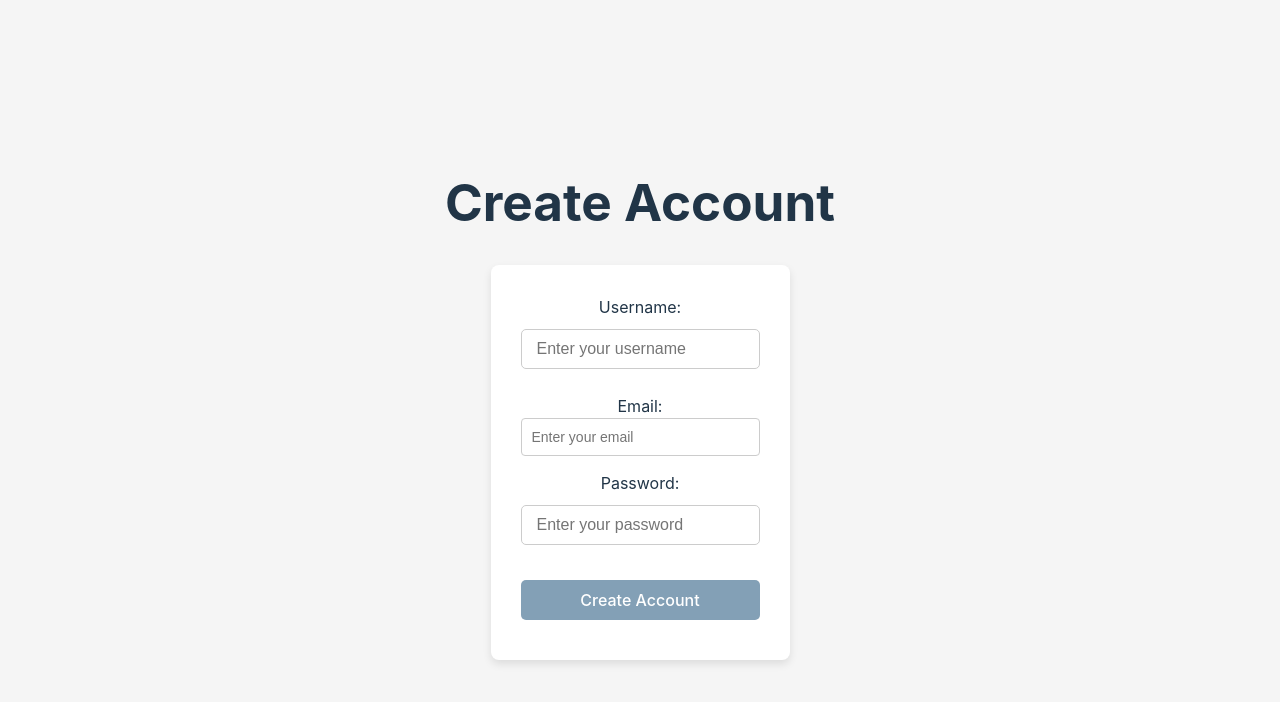
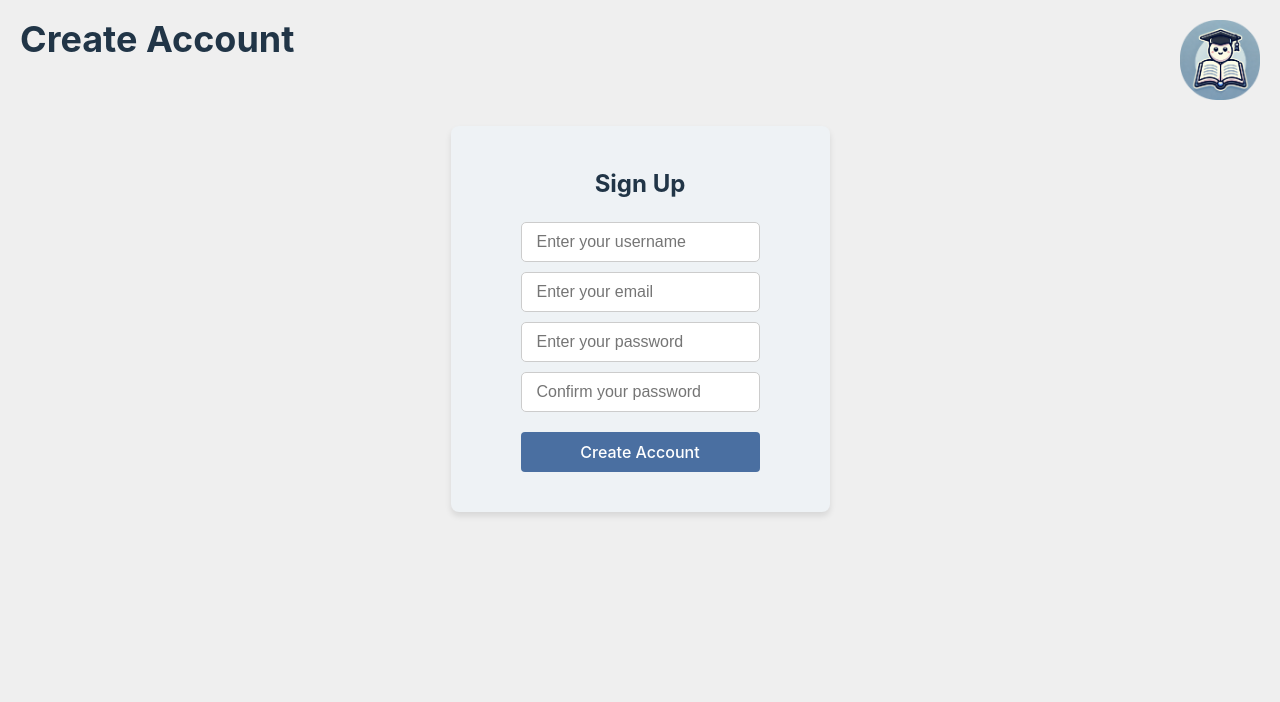
Before and after one commit to Saahil-Gupta/Egg-ucateMe, a React (Vite) app: page /create-account in a window 1280 px wide. Shown: the top 702 px of the page. Built offline with nearby package versions, Linux system fonts and the light colour scheme.

Commit message:
CreateAccount

```diff
--- a/src/App.css
+++ b/src/App.css
@@ -293,6 +293,8 @@ body {
 .login-form {
   display: inline-block;
   padding: 20px;
+  padding-right: 70px;
+  padding-left: 70px;
   background-color: #eef2f5;
   border-radius: 8px;
   box-shadow: 0 4px 6px rgba(0, 0, 0, 0.1);
@@ -383,6 +385,8 @@ body {
   background: #ffffff;
   padding: 30px;
   border-radius: 8px;
+  padding-right: 70px;
+  padding-left: 70px;
   box-shadow: 0 4px 8px rgba(0, 0, 0, 0.1);
 }
 
@@ -442,7 +446,7 @@ body {
   color: #666;
 }
 /* Поля ввода */
-input[type="text"], input[type="password"] {
+input[type="text"], input[type="password"], input[type="email"] {
   width: 100%; /* Занимает всю ширину контейнера */
   max-width: 300px; /* Ограничение ширины */
   padding: 10px 15px; /* Внутренние отступы */
--- a/src/App.jsx
+++ b/src/App.jsx
@@ -7,7 +7,7 @@ import LandingPage from "./components/LandingPage"
 import { BrowserRouter as Router, Route, Routes } from "react-router-dom";
 import LoginPage from "./components/LoginPage.jsx"; // Import LoginPage
 import CreateAccountPage from "./components/CreateAccountPage.jsx";
-
+import GetStarted from "./components/GetStarted.jsx";
 export default function App() {
   return (
     <Router>
--- a/src/components/CreateAccountPage.jsx
+++ b/src/components/CreateAccountPage.jsx
@@ -1,4 +1,5 @@
 import React, { useState } from "react";
+import logo from "../assets/logo.png";
 import "../App.css";
 
 export default function CreateAccountPage() {
@@ -6,7 +7,10 @@ export default function CreateAccountPage() {
     username: "",
     email: "",
     password: "",
+    confirmPassword: "",
   });
+
+  const [error, setError] = useState(""); // State for inline error
 
   const handleInputChange = (e) => {
     const { name, value } = e.target;
@@ -15,17 +19,31 @@ export default function CreateAccountPage() {
 
   const handleFormSubmit = (e) => {
     e.preventDefault();
+    if (formData.password !== formData.confirmPassword) {
+      setError("Passwords do not match"); // Show inline error
+      return;
+    }
+    setError(""); // Clear error on success
     console.log("Form data:", formData);
     alert(`Account created successfully for ${formData.username}`);
-    // Here you can add logic to send data to a server or Firebase
+    // Add logic to send data to a server or Firebase here
   };
 
   return (
-    <div className="create-account-container">
+    <div className="login-container">
+      {/* Header container for the title and logo */}
+      <div className="header-container">
         <h1>Create Account</h1>
-      <form className="create-account-form" onSubmit={handleFormSubmit}>
+        <div className="logo-container">
+          <img src={logo} alt="Logo" />
+        </div>
+      </div>
+
+      {/* Create Account form */}
+      <div className="login-form">
+        <h2>Sign Up</h2>
+        <form onSubmit={handleFormSubmit}>
           <label>
-          Username:
             <input
               type="text"
               name="username"
@@ -36,7 +54,6 @@ export default function CreateAccountPage() {
             />
           </label>
           <label>
-          Email:
             <input
               type="email"
               name="email"
@@ -47,7 +64,6 @@ export default function CreateAccountPage() {
             />
           </label>
           <label>
-          Password:
             <input
               type="password"
               name="password"
@@ -57,10 +73,25 @@ export default function CreateAccountPage() {
               required
             />
           </label>
+          <label>
+            <input
+              type="password"
+              name="confirmPassword"
+              placeholder="Confirm your password"
+              value={formData.confirmPassword}
+              onChange={handleInputChange}
+              required
+            />
+          </label>
+
+          {/* Inline Error Message */}
+          {error && <p className="error-message">{error}</p>}
+
           <button type="submit" className="button">
             Create Account
           </button>
         </form>
       </div>
+    </div>
   );
 }
--- a/src/components/LandingPage.jsx
+++ b/src/components/LandingPage.jsx
@@ -2,9 +2,7 @@ import { useState, useEffect } from "react";
 import { useNavigate } from "react-router-dom";
 import logo from "../assets/logo.png";
 import "../App.css";
-import { FontAwesomeIcon } from '@fortawesome/react-fontawesome';
-import { faGoogle } from '@fortawesome/free-brands-svg-icons';
-import GoogleButton from 'react-google-button'
+import GoogleButton from 'react-google-button';
 
 export default function LandingPage() {
   const quotes = [
@@ -14,7 +12,6 @@ export default function LandingPage() {
   ];
 
   const [currentQuoteIndex, setCurrentQuoteIndex] = useState(0);
-  const [showButtons, setShowButtons] = useState(false);
   const navigate = useNavigate(); // For navigation
 
   useEffect(() => {
@@ -40,32 +37,12 @@ export default function LandingPage() {
         {quotes[currentQuoteIndex]}
       </h2>
       <div className="button-container">
-        {showButtons ? (
-          <>
-            <div className="row">
-              <button className="button" onClick={() => navigate("/login")}>
-                Login
-              </button>
-              <button className="button" onClick={() => navigate("/login")}>
-                Sign up
-              </button>
-            </div>
-            {/* <button className="google-button">
-              <FontAwesomeIcon icon={faGoogle} className="google-icon" />
-              Sign In with Google
-            </button> */}
-            <GoogleButton
-  onClick={() => { console.log('Google button clicked') }}
-/>
-          </>
-        ) : (
-          <button
-            className="get-started-btn"
-            onClick={() => setShowButtons(true)}
-          >
-            Get Started
-          </button>
-        )}
+        <button
+          className="get-started-btn"
+          onClick={() => navigate("/login")} // Navigate to the login page
+        >
+          Get Started
+        </button>
       </div>
     </div>
   );
--- a/src/components/LoginPage.jsx
+++ b/src/components/LoginPage.jsx
@@ -1,4 +1,4 @@
-import React from "react";
+import React, { useState } from "react";
 import logo from "../assets/logo.png";
 import "../App.css";
 import GoogleButton from "react-google-button";
@@ -19,6 +19,21 @@ const GoogleSignIn = () => {
 
 // LoginPage Component
 export default function LoginPage() {
+  const [formData, setFormData] = useState({
+    email: "",
+    password: "",
+  });
+
+  const handleInputChange = (e) => {
+    const { name, value } = e.target;
+    setFormData({ ...formData, [name]: value });
+  };
+
+  const handleLogin = () => {
+    console.log("Login form submitted:", formData);
+    // Add your login logic here (e.g., API call)
+  };
+
   return (
     <div className="login-container">
       {/* Header container for the title and logo */}
@@ -32,18 +47,41 @@ export default function LoginPage() {
       {/* Login form */}
       <div className="login-form">
         <h2>Login</h2>
-        <input type="text" placeholder="Username..." />
-        <input type="password" placeholder="Password..." />
-        <button className="button">Login</button>
+        <input
+          type="email"
+          name="email"
+          placeholder="Enter your email"
+          value={formData.email}
+          onChange={handleInputChange}
+          required
+        />
+        <input
+          type="password"
+          name="password"
+          placeholder="Enter your password"
+          value={formData.password}
+          onChange={handleInputChange}
+          required
+        />
+        <button className="button" onClick={handleLogin}>
+          Login
+        </button>
 
-        {/* Replacing manual Google button with GoogleSignIn component */}
+        {/* Google Sign-In */}
         <GoogleSignIn />
 
-          {/* Divider with "or" */}
-  <div className="divider">
-    <span>or</span>
-  </div>
-        <button className="button">Create Account</button>
+        {/* Divider with "or" */}
+        <div className="divider">
+          <span>or</span>
+        </div>
+
+        {/* Create Account button */}
+        <button
+          className="button"
+          onClick={() => (window.location.href = "/create-account")} // Navigate to Create Account page
+        >
+          Create Account
+        </button>
       </div>
     </div>
   );
```
Lines whose indentation alone changed are shown as unchanged.
